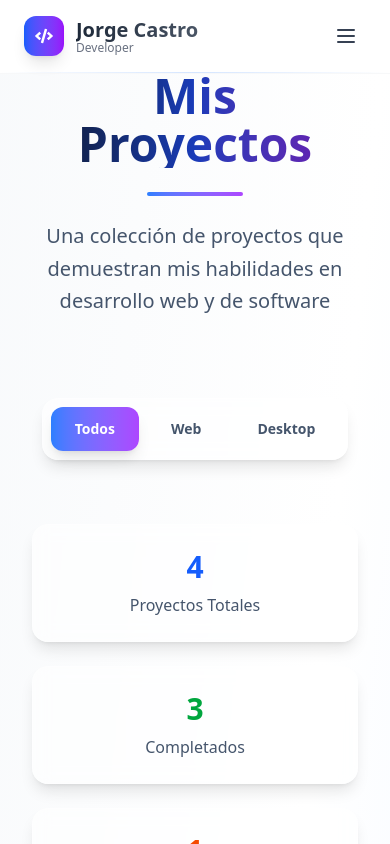
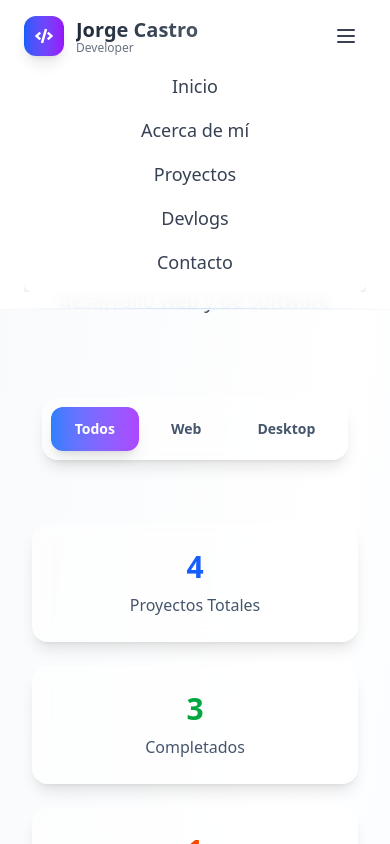
Before and after one commit to Jxrgx/PORTAFOLIOFINAL, a React (Vite) app: page /proyectos in a window 390 px wide. Both pictures are taken after a click on the button 346 px from the left and 36 px from the top of the page. Shown: the top 844 px of the page. Built offline with nearby package versions, Linux system fonts and the light colour scheme.

Commit message:
responsividad

```diff
--- a/src/components/Navbar.jsx
+++ b/src/components/Navbar.jsx
@@ -5,6 +5,7 @@ import { useState, useEffect } from "react";
 export default function Navbar() {
   const location = useLocation();
   const [isScrolled, setIsScrolled] = useState(false);
+  const [isMenuOpen, setIsMenuOpen] = useState(false);
 
   useEffect(() => {
     const handleScroll = () => {
@@ -66,7 +67,6 @@ export default function Navbar() {
 
           {/* Desktop Navigation */}
           <div className="hidden md:flex items-center gap-8">
-            {/* Nav Links */}
             <ul className="flex gap-8">
               {navLinks.map((link) => (
                 <li key={link.to}>
@@ -79,8 +79,6 @@ export default function Navbar() {
                     }`}
                   >
                     {link.label}
-
-                    {/* Active indicator */}
                     <span className={`absolute bottom-0 left-0 w-full h-0.5 bg-gradient-to-r from-blue-600 to-purple-600 rounded-full transform transition-all duration-200 ${
                       location.pathname === link.to
                         ? 'scale-x-100'
@@ -91,7 +89,6 @@ export default function Navbar() {
               ))}
             </ul>
 
-            {/* Social Links */}
             <div className="flex items-center gap-4 pl-6 border-l border-gray-200">
               {socialLinks.map((social, index) => (
                 <a
@@ -109,15 +106,34 @@ export default function Navbar() {
           </div>
 
           {/* Mobile Menu Button */}
-          <button className="md:hidden p-2 rounded-lg hover:bg-gray-100 transition-colors">
+          <button
+            className="md:hidden p-2 rounded-lg hover:bg-gray-100 transition-colors"
+            onClick={() => setIsMenuOpen(!isMenuOpen)}
+          >
             <svg className="w-6 h-6 text-gray-700" fill="none" stroke="currentColor" viewBox="0 0 24 24">
               <path strokeLinecap="round" strokeLinejoin="round" strokeWidth={2} d="M4 6h16M4 12h16M4 18h16" />
             </svg>
           </button>
         </div>
+
+        {/* Mobile Menu */}
+        <div className={`md:hidden overflow-hidden transition-all duration-300 ease-in-out ${isMenuOpen ? 'max-h-96 opacity-100' : 'max-h-0 opacity-0'}`}>
+          <ul className="flex flex-col items-center gap-4 py-4 bg-white shadow-md rounded-lg">
+            {navLinks.map((link) => (
+              <li key={link.to}>
+                <Link
+                  to={link.to}
+                  className="text-gray-700 hover:text-blue-600 text-lg"
+                  onClick={() => setIsMenuOpen(false)}
+                >
+                  {link.label}
+                </Link>
+              </li>
+            ))}
+          </ul>
+        </div>
       </div>
 
-      {/* Subtle gradient line at bottom */}
       <div className="h-px bg-gradient-to-r from-transparent via-blue-500/20 to-transparent" />
     </nav>
   );
```
